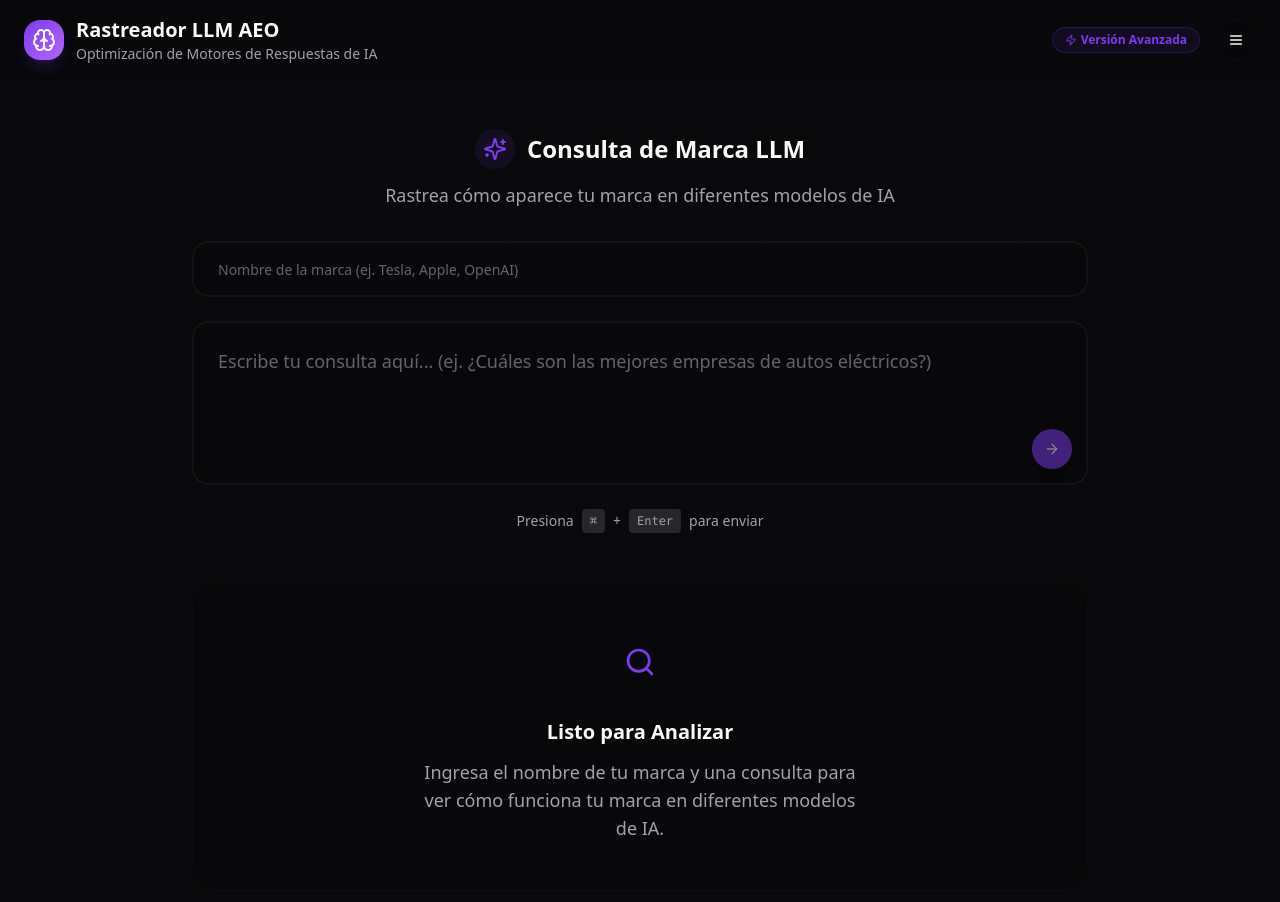
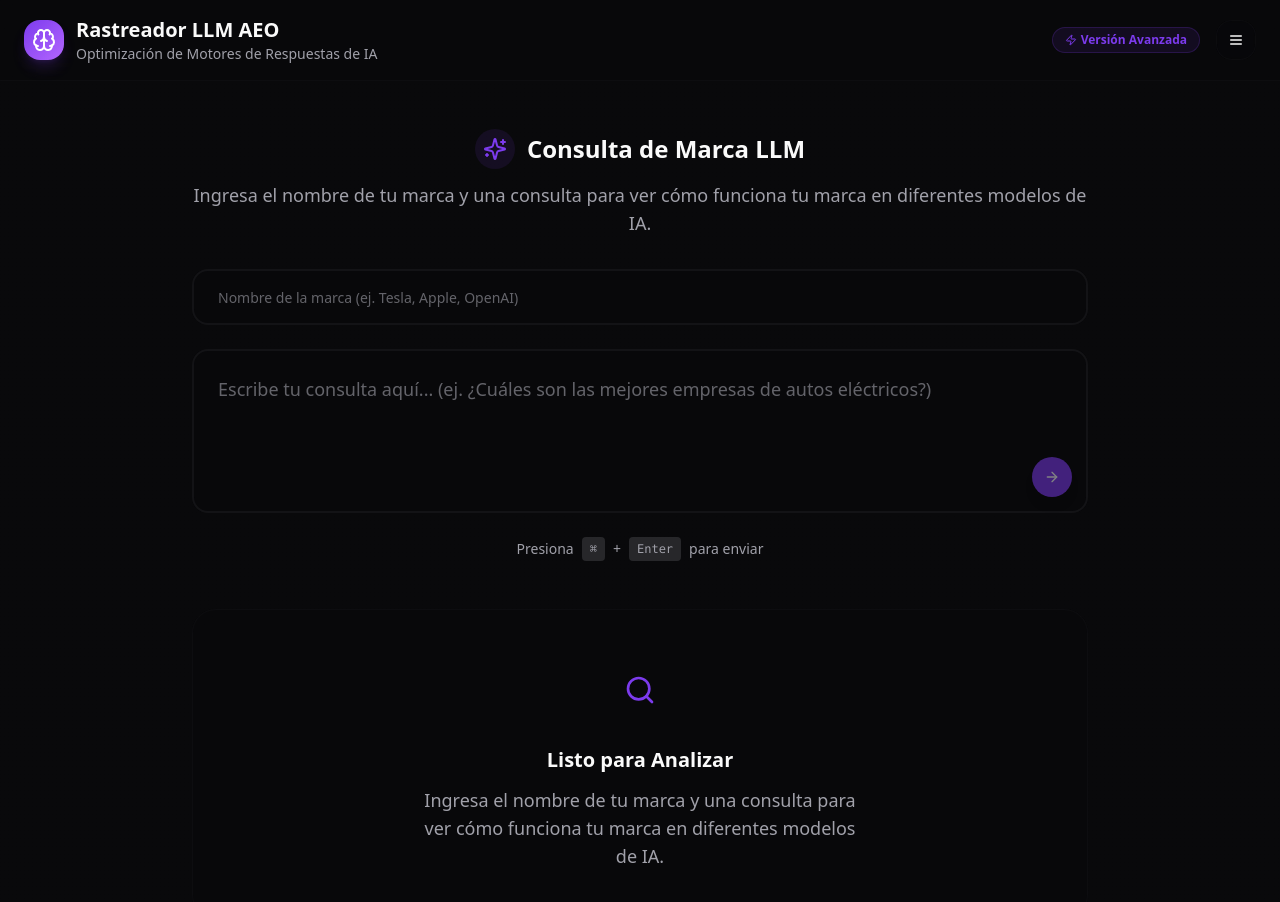
Before and after one commit to AlvaroArancibiaRios/brand-llm-beacon, a React (Vite) app: page / in a window 1280 px wide. Shown: the top 902 px of the page. Built offline with nearby package versions, Linux system fonts and the light colour scheme.

Commit message:
Update query form text
Change the text in the query form to the new prompt.

```diff
--- a/src/components/QueryForm.tsx
+++ b/src/components/QueryForm.tsx
@@ -42,7 +42,7 @@ export const QueryForm = ({ onSubmit, isLoading = false }: QueryFormProps) => {
           </h1>
         </div>
         <p className="text-muted-foreground text-lg">
-          Rastrea cómo aparece tu marca en diferentes modelos de IA
+          Ingresa el nombre de tu marca y una consulta para ver cómo funciona tu marca en diferentes modelos de IA.
         </p>
       </div>
 
```
